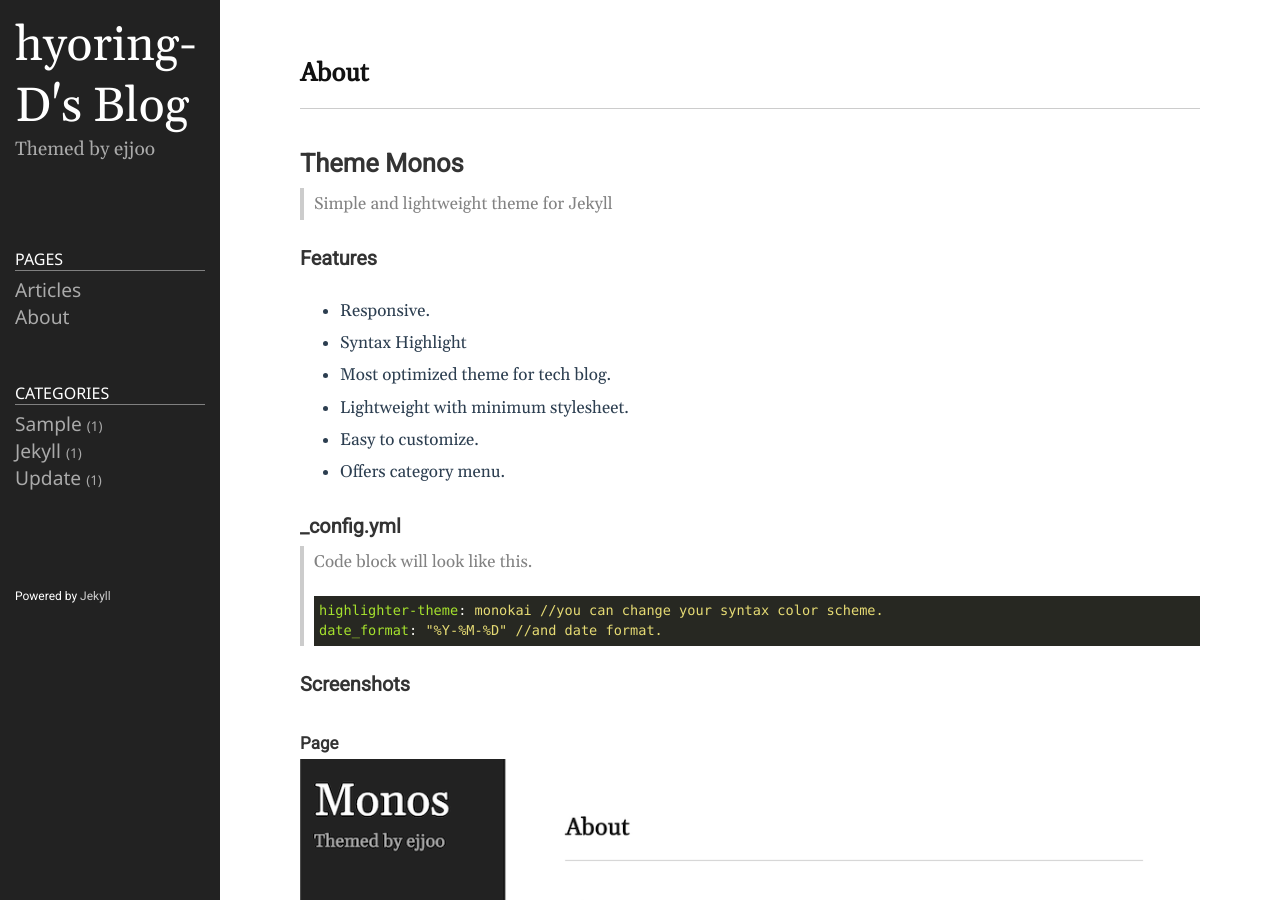
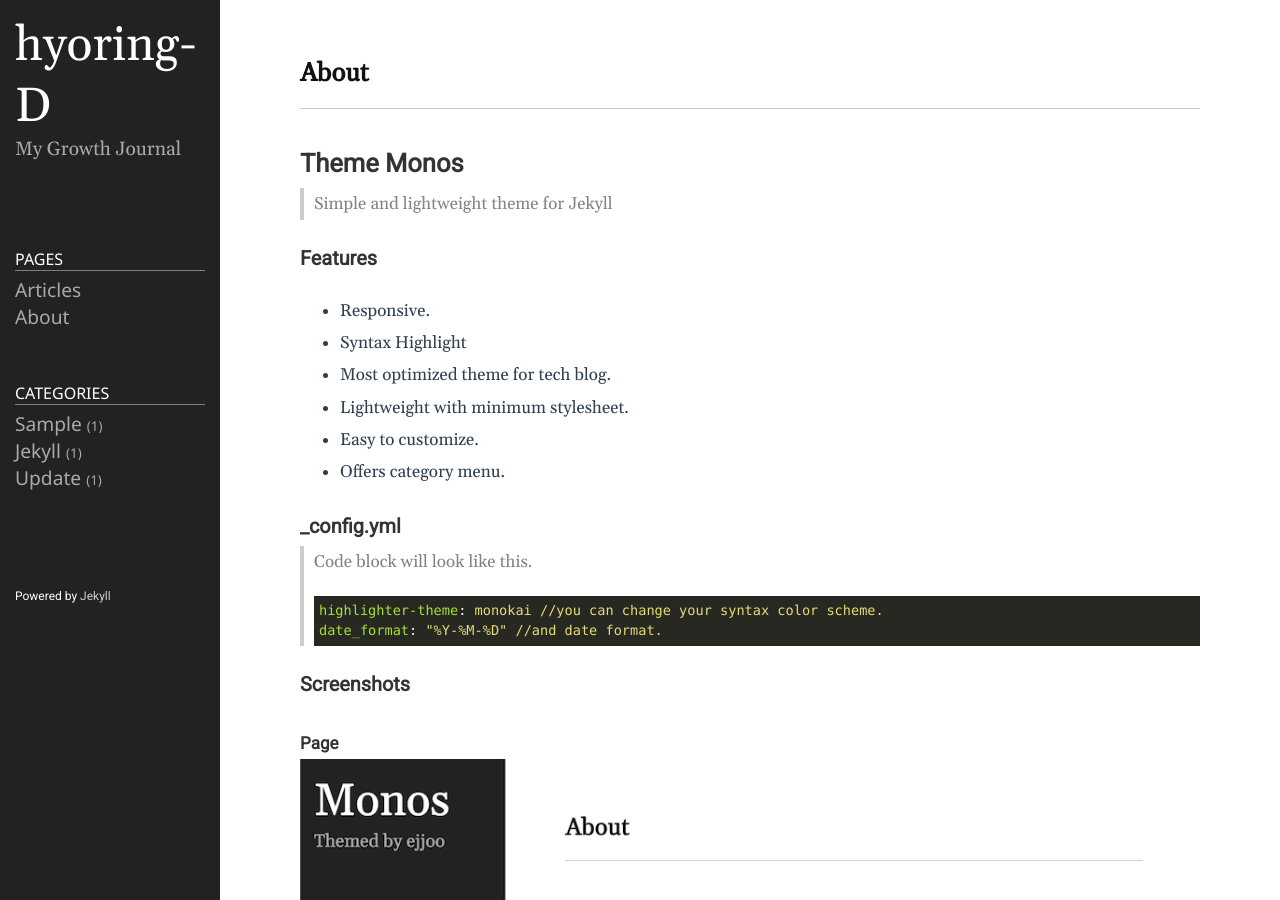
Before and after one commit to hyoring-D/Hyoring-D.github.io, a Jekyll site: the page built from README.md, in a window 1280 px wide and 900 px high. Built offline with Jekyll 4.4.1, drawn with Linux system fonts in a browser that asks for light colours.

Commit message:
Update _config.yml

```diff
--- a/_config.yml
+++ b/_config.yml
@@ -18,10 +18,10 @@
 # You can create any custom variable you would like, and they will be accessible
 # in the templates via {{ site.myvariable }}.
 
-title: hyoring-D's Blog
+title: hyoring-D
 email: gydudsla12@gmail.com
 description: >- # this means to ignore newlines until "baseurl:"
-  Themed by ejjoo
+  My Growth Journal
 # baseurl: "/" # the subpath of your site, e.g. /blog
 # url: "http://ejjoo.github.io" # the base hostname & protocol for your site, e.g. http://example.com
 github_username: hyoring-D
```
